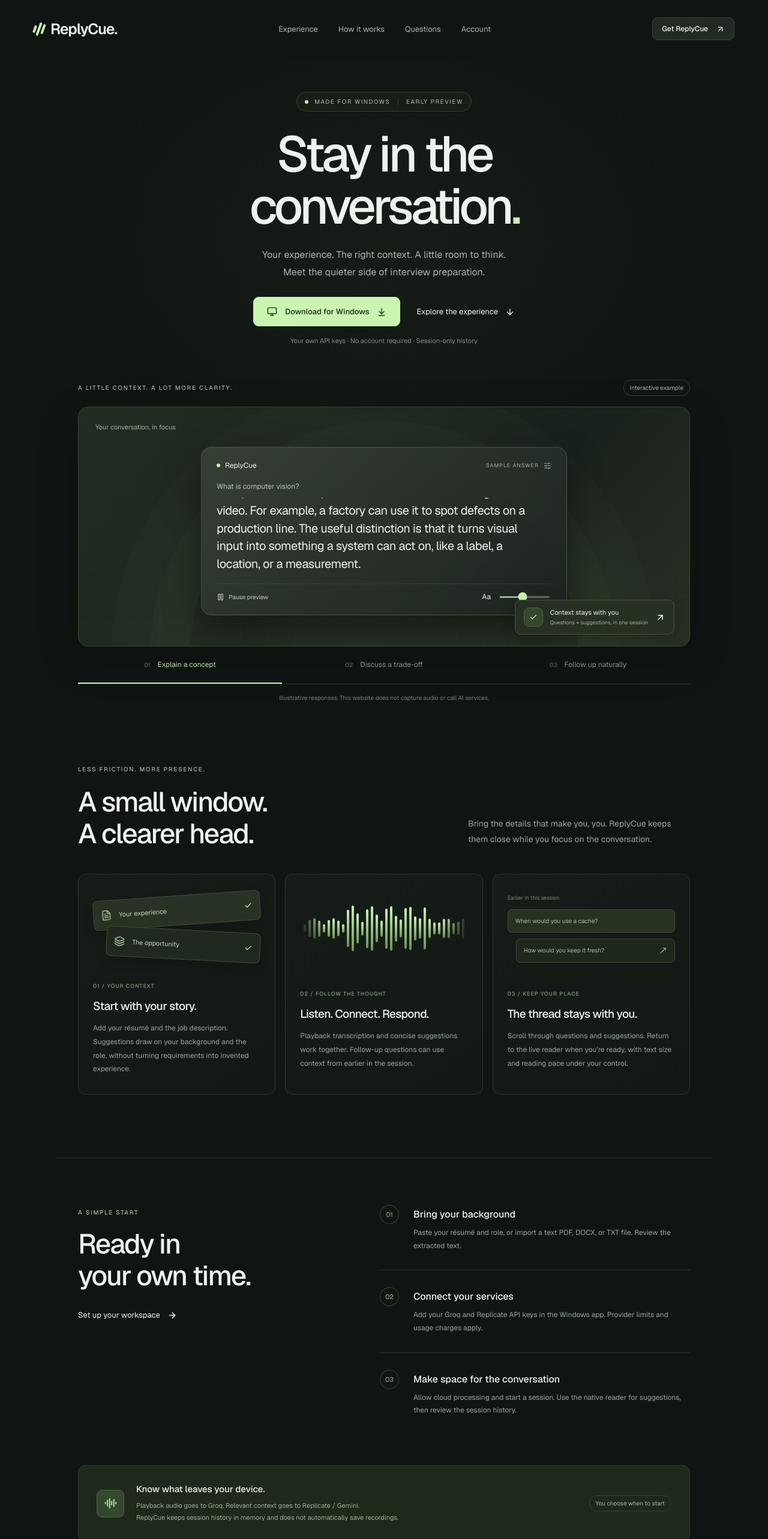
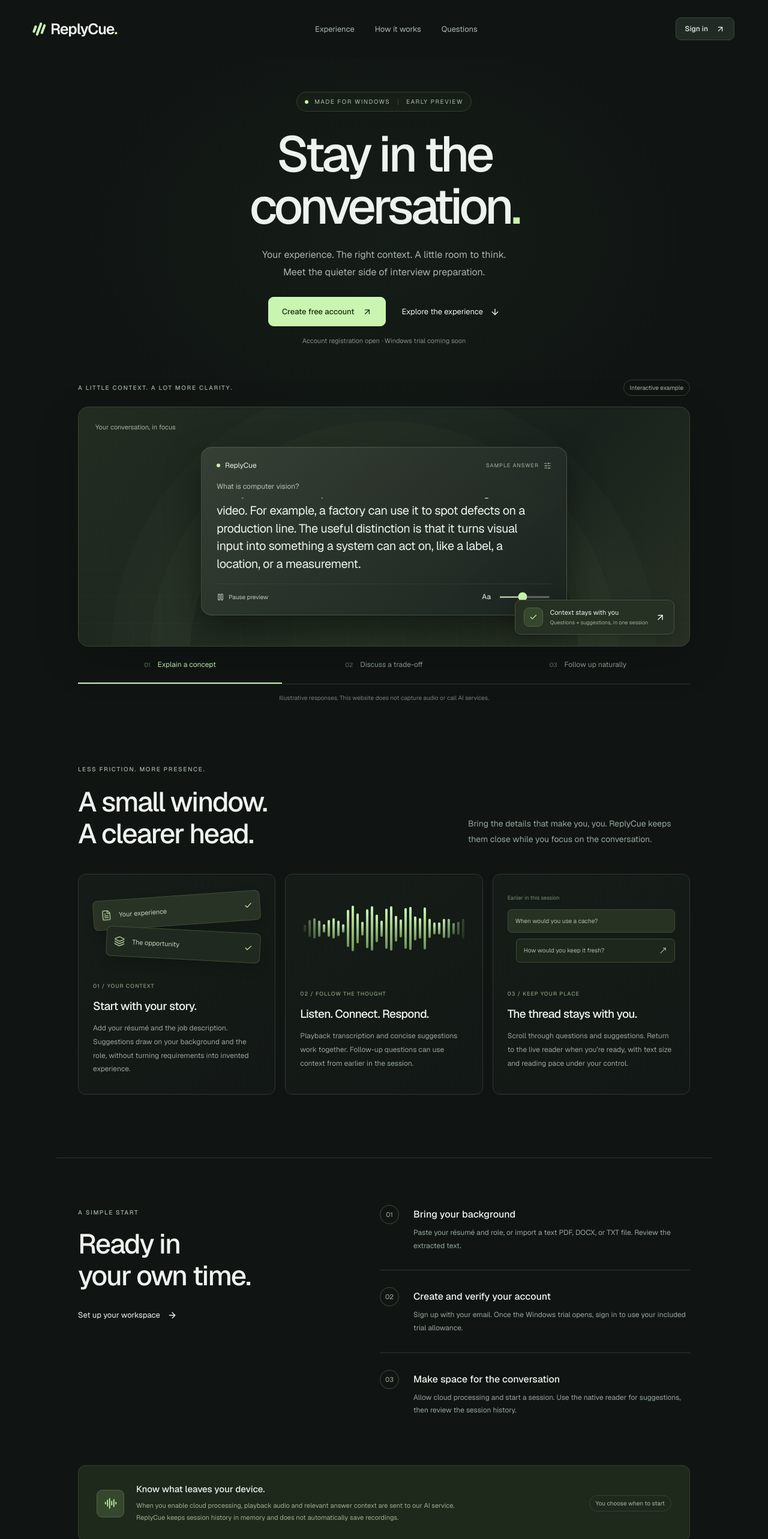
Before and after one commit to NansKong/ReplyCue, a Next.js app in the folder apps/website/: page / in a window 1280 px wide. Shown: the top 2566 px of the page at 60% size. Built offline with nearby package versions, Linux system fonts and the light colour scheme.

Commit message:
Make ReplyCue account onboarding visible

```diff
--- a/apps/website/app/page.tsx
+++ b/apps/website/app/page.tsx
@@ -1,15 +1,15 @@
-import { ArrowDown, ArrowDownToLine, ArrowRight, ArrowUpRight, AudioLines, Check, FileText, Layers, Monitor, MoveUpRight } from 'lucide-react';
+import { ArrowDown, ArrowRight, ArrowUpRight, AudioLines, Check, FileText, Layers, MoveUpRight } from 'lucide-react';
 import Brand from '../components/brand';
 import Demo from '../components/demo';
 export default function Home() {
   return <>
     <a className="skip-link" href="#main">Skip to content</a>
-    <header className="site-header"><a href="/" aria-label="ReplyCue home"><Brand/></a><nav aria-label="Main navigation"><a href="#experience">Experience</a><a href="#how-it-works">How it works</a><a href="#questions">Questions</a><a href="/account/">Account</a></nav><a className="button small" href="#download">Get ReplyCue <ArrowUpRight size={15}/></a></header>
+    <header className="site-header"><a href="/" aria-label="ReplyCue home"><Brand/></a><nav aria-label="Main navigation"><a href="#experience">Experience</a><a href="#how-it-works">How it works</a><a href="#questions">Questions</a></nav><a className="button small" href="/account/">Sign in <ArrowUpRight size={15}/></a></header>
     <main id="main">
       <section className="hero"><div className="hero-halo"/><div className="release-label"><span className="status-dot"/> MADE FOR WINDOWS <span className="release-separator"/> EARLY PREVIEW</div>
         <h1>Stay in the<br/>conversation<span className="mint">.</span></h1><p className="hero-copy">Your experience. The right context. A little room to think.<br className="desktop-break"/> Meet the quieter side of interview preparation.</p>
-        <div className="hero-actions"><a className="button primary" href="#download"><Monitor size={17}/> Download for Windows <ArrowDownToLine size={16}/></a><a className="text-link" href="#demo">Explore the experience <ArrowDown size={16}/></a></div>
-        <p className="hero-footnote">Your own API keys · No account required · Session-only history</p>
+        <div className="hero-actions"><a className="button primary" href="/account/">Create free account <ArrowUpRight size={16}/></a><a className="text-link" href="#demo">Explore the experience <ArrowDown size={16}/></a></div>
+        <p className="hero-footnote">Account registration open · Windows trial coming soon</p>
         <Demo/>
       </section>
       <section id="experience" className="section experience"><div className="section-intro"><span className="eyebrow">LESS FRICTION. MORE PRESENCE.</span><h2>A small window.<br/>A clearer head.</h2><p>Bring the details that make you, you. ReplyCue keeps them close while you focus on the conversation.</p></div>
@@ -17,16 +17,16 @@ export default function Home() {
         <article className="feature-card sound-card"><div className="waveform" aria-hidden="true">{Array.from({length: 34}, (_, i) => <i key={i} style={{height: `${12 + Math.abs(Math.sin(i * .8)) * (i > 8 && i < 26 ? 64 : 22)}px`}}/>)}</div><div className="feature-copy"><span className="eyebrow">02 / FOLLOW THE THOUGHT</span><h3>Listen. Connect. Respond.</h3><p>Playback transcription and concise suggestions work together. Follow-up questions can use context from earlier in the session.</p></div></article>
         <article className="feature-card memory-card"><div className="mini-thread"><span>Earlier in this session</span><div>When would you use a cache?</div><div>How would you keep it fresh? <MoveUpRight size={14}/></div></div><div className="feature-copy"><span className="eyebrow">03 / KEEP YOUR PLACE</span><h3>The thread stays with you.</h3><p>Scroll through questions and suggestions. Return to the live reader when you’re ready, with text size and reading pace under your control.</p></div></article></div>
       </section>
-      <section className="workflow section" id="how-it-works"><div><span className="eyebrow">A SIMPLE START</span><h2>Ready in<br/>your own time.</h2><a className="text-link" href="#download">Set up your workspace <ArrowRight size={16}/></a></div><ol>{[['Bring your background','Paste your résumé and role, or import a text PDF, DOCX, or TXT file. Review the extracted text.'],['Connect your services','Add your Groq and Replicate API keys in the Windows app. Provider limits and usage charges apply.'],['Make space for the conversation','Allow cloud processing and start a session. Use the native reader for suggestions, then review the session history.']].map(([title, text], i) => <li key={title}><span className="step-number">0{i+1}</span><div><h3>{title}</h3><p>{text}</p></div></li>)}</ol></section>
-      <section className="privacy-strip"><span className="note-icon"><AudioLines size={21}/></span><div><h3>Know what leaves your device.</h3><p>Playback audio goes to Groq. Relevant context goes to Replicate / Gemini.<br/>ReplyCue keeps session history in memory and does not automatically save recordings.</p></div><span className="tiny-pill">You choose when to start</span></section>
+      <section className="workflow section" id="how-it-works"><div><span className="eyebrow">A SIMPLE START</span><h2>Ready in<br/>your own time.</h2><a className="text-link" href="#download">Set up your workspace <ArrowRight size={16}/></a></div><ol>{[['Bring your background','Paste your résumé and role, or import a text PDF, DOCX, or TXT file. Review the extracted text.'],['Create and verify your account','Sign up with your email. Once the Windows trial opens, sign in to use your included trial allowance.'],['Make space for the conversation','Allow cloud processing and start a session. Use the native reader for suggestions, then review the session history.']].map(([title, text], i) => <li key={title}><span className="step-number">0{i+1}</span><div><h3>{title}</h3><p>{text}</p></div></li>)}</ol></section>
+      <section className="privacy-strip"><span className="note-icon"><AudioLines size={21}/></span><div><h3>Know what leaves your device.</h3><p>When you enable cloud processing, playback audio and relevant answer context are sent to our AI service.<br/>ReplyCue keeps session history in memory and does not automatically save recordings.</p></div><span className="tiny-pill">You choose when to start</span></section>
       <section className="section faq" id="questions"><div><span className="eyebrow">THE DETAILS</span><h2>A few good<br/>questions.</h2></div><div>{[
         ['Does it work in the browser?', 'The website introduces ReplyCue and lets you try an illustrative reader. Live system-audio capture and the floating reader run in the Windows app.'],
-        ['Do I need a subscription?', 'This preview uses your own Groq and Replicate keys. Provider quotas, billing, and model availability apply; ReplyCue does not guarantee free transcription or generation.'],
+        ['Do I need a subscription?', 'The upcoming Windows trial includes a limited AI allowance. You can create an account now without a subscription.'],
         ['What happens to my session?', 'Questions and suggested answers remain available for the current session. Starting a new session or closing the app clears them. They are not saved automatically.'],
         ['Can I use it in an interview?', 'Use assistance where the interviewer or assessment rules permit it. The Windows overlay uses native capture exclusion, but compatibility varies and universal invisibility is not guaranteed.'],
         ['What is included in the Windows preview?', 'A Next.js setup workspace, résumé and role imports, your existing transcription and answer engine, a native floating reader, and scrollable session history. The installer is an unsigned preview.']
       ].map(([q, a]) => <details key={q}><summary>{q}<span aria-hidden="true">+</span></summary><p>{a}</p></details>)}</div></section>
-      <section className="download-section" id="download"><div className="download-orbit" aria-hidden="true"/><span className="eyebrow">YOUR NEXT CONVERSATION STARTS HERE</span><h2>A little more prepared.<br/>A little more you.</h2><a className="button primary" href="/downloads/ReplyCue-Setup-0.1.6.exe" download><Monitor size={17}/> Download for Windows <ArrowDownToLine size={16}/></a><p>Windows 10/11 · x64 · v0.1.6 preview<br/>Unsigned installer · Bring your own API keys</p></section>
+      <section className="download-section" id="download"><div className="download-orbit" aria-hidden="true"/><span className="eyebrow">YOUR NEXT CONVERSATION STARTS HERE</span><h2>A little more prepared.<br/>A little more you.</h2><a className="button primary" href="/account/">Create free account <ArrowUpRight size={16}/></a><p>The account-based Windows trial is coming soon.</p></section>
     </main><footer className="site-footer"><Brand/><span>Space to think. Confidence to speak.</span><a href="#main">Back to top ↑</a></footer>
   </>;
 }
--- a/apps/website/components/account.tsx
+++ b/apps/website/components/account.tsx
@@ -49,7 +49,7 @@ export default function Account({ onConnect }: {
         const connected = await onConnect(session.idToken, session.refreshToken);
         setMessage(connected ? 'Connected. You can start a practice session.' : 'Could not connect to managed AI.');
       } else {
-        setMessage('Email verified. Open ReplyCue for Windows and sign in there to use your trial.');
+        setMessage('Email verified. Your account is ready for the upcoming Windows trial.');
       }
       form.reset();
     } catch {
```
